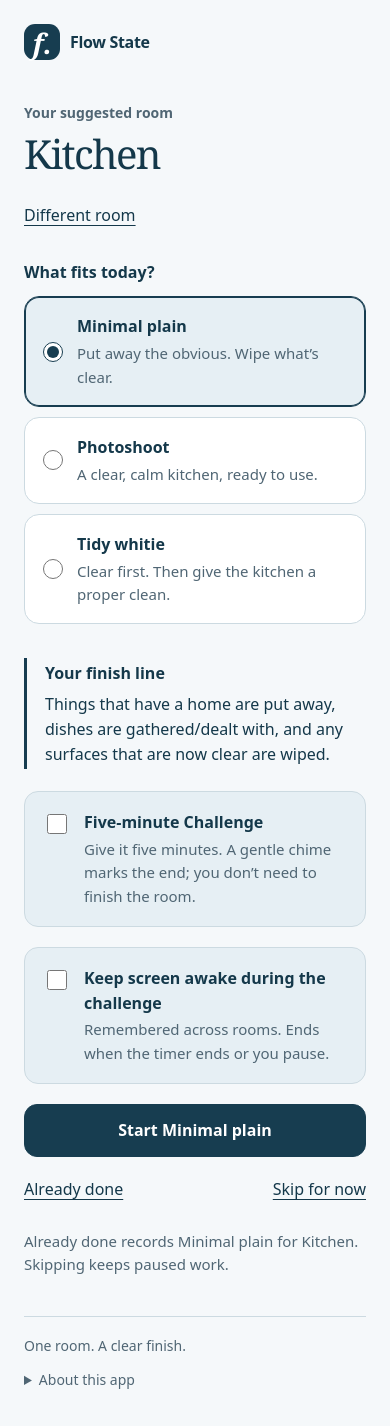
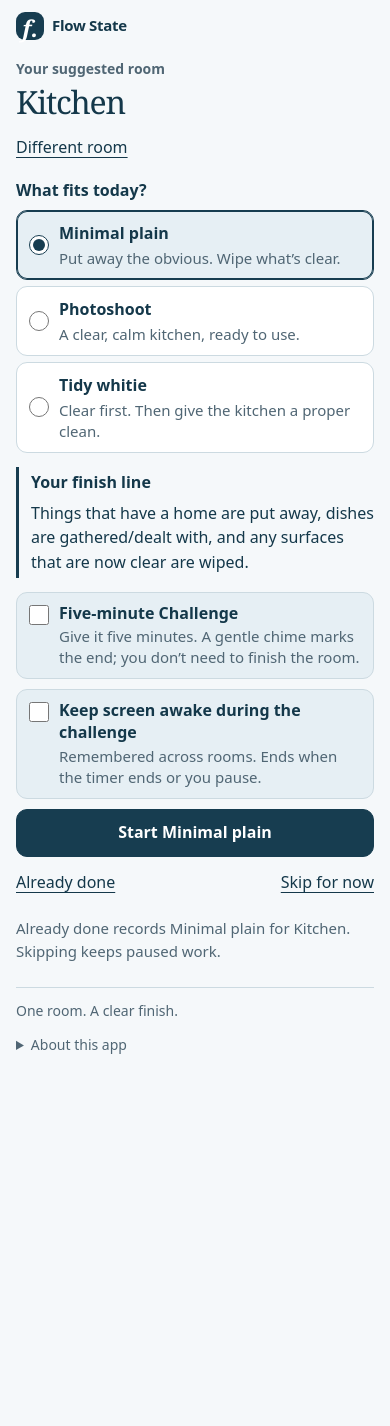
Before and after one commit to jkfrydendahl/flow-state-chores-pwa, a Next.js app: page / in a window 390 px wide. After the commit the page ends 1084 px from the top, so only its background shows below. Built offline with nearby package versions, Linux system fonts and the light colour scheme.

Commit message:
Compact mobile layout while retaining readable text and tap targets

```diff
--- a/app/globals.css
+++ b/app/globals.css
@@ -71,3 +71,38 @@ footer p { margin-top: 12px; }
 .timer-digits { font-size: 1.5rem; font-variant-numeric: tabular-nums; }
 .timer-remove { margin-left: 20px; }
 .start-timer p { margin-bottom: 0; }
+
+/* Compact phone layout: retain readable copy and generous tap targets. */
+@media (max-width: 600px) {
+  .shell { padding: max(12px, env(safe-area-inset-top)) 16px max(16px, env(safe-area-inset-bottom)); }
+  .brand { gap: 8px; margin-bottom: 18px; font-size: .9375rem; }
+  .brand-mark { width: 28px; height: 28px; border-radius: 9px; font-size: 23px; }
+  .eyebrow { margin-bottom: 4px; }
+  h1 { font-size: 2rem; line-height: 1.12; margin-bottom: 14px; }
+  .intro { margin-bottom: 18px; }
+  .room-toggle { margin: -8px 0 8px; }
+  .modes { margin-bottom: 14px; }
+  legend { margin-bottom: 8px; }
+  .mode { gap: 10px; padding: 10px 12px; border-radius: 11px; margin-bottom: 6px; }
+  .mode:last-child { margin-bottom: 0; }
+  .mode-description { margin-top: 2px; line-height: 1.4; }
+  .victory { padding-left: 12px; margin: 16px 0 12px; }
+  .preview { margin: 14px 0; }
+  .timer-option { gap: 10px; padding: 10px 12px; margin: 10px 0; border-radius: 11px; }
+  .timer-option input { margin: 2px 0 0; }
+  .timer-option strong { display: block; line-height: 1.35; }
+  .primary, .secondary { min-height: 48px; padding: 10px 14px; border-radius: 11px; }
+  .quiet { min-height: 44px; padding: 9px 0; }
+  .actions { gap: 8px; margin-top: 16px; }
+  .secondary-actions { gap: 12px; margin-top: 4px; }
+  .entry, .paused-card { padding: 14px 16px; border-radius: 12px; }
+  .entry > p:last-child { font-size: 1rem; }
+  .stages { margin: 14px 0 12px; }
+  .stages li { gap: 10px; padding: 8px 0; }
+  .start-timer { margin: 14px 0; padding: 12px; }
+  .boundary { margin: 12px 0; }
+  .room-picker { margin-bottom: 14px; }
+  footer { margin-top: 24px; padding-top: 12px; }
+  .finish { padding-top: 12px; min-height: 320px; }
+  .finish-mark { width: 44px; height: 44px; margin-bottom: 18px; }
+}
--- a/src/lib/version.ts
+++ b/src/lib/version.ts
@@ -1,4 +1,4 @@
 // Release identifier: YY.M.D.N, where N starts at 1 each release date.
 // Increment N for another release on the same date; use the release date otherwise.
 // Keep stable across rebuilds so a cached app reports its actual source version.
-export const appVersion = "26.9.6.4";
+export const appVersion = "26.9.7.1";
```
